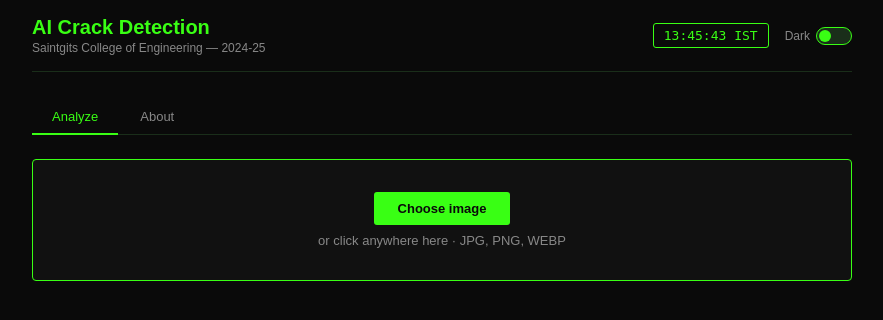
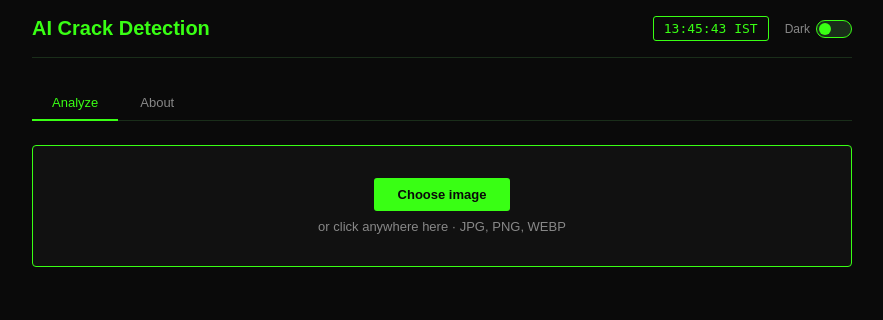
Before and after one commit to rongeor/ai_crack_detection, a Flask app: page / in a window 1280 px wide. Shown: the top 320 px of the page, without its empty margins (198-1081 px from the left). Run offline with Flask 3, Linux system fonts and the light colour scheme; some libraries are stand-ins or nearby versions.

Commit message:
Clean up nav header

```diff
--- a/templates/index.html
+++ b/templates/index.html
@@ -126,7 +126,6 @@
 <nav>
   <div class="nav-left">
     <h1>AI Crack Detection</h1>
-    <p>Saintgits College of Engineering — 2024-25</p>
   </div>
   <div class="nav-right">
     <div id="clock">00:00:00 IST</div>
```
